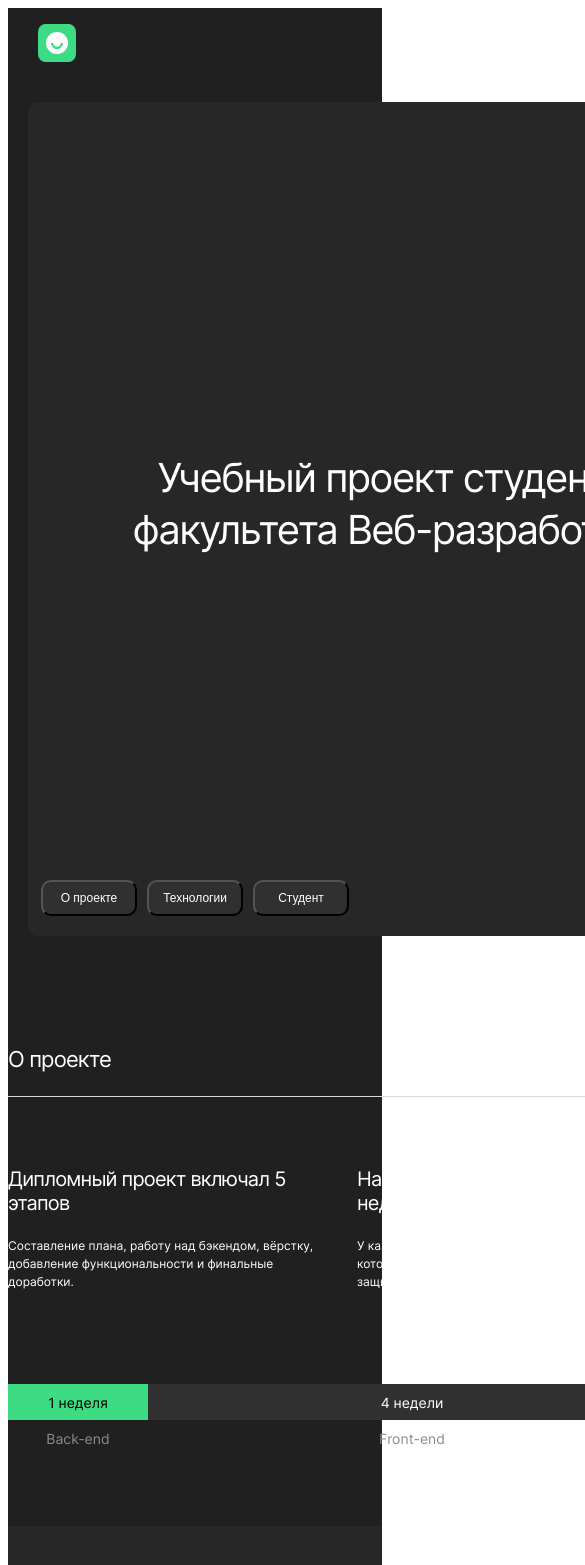
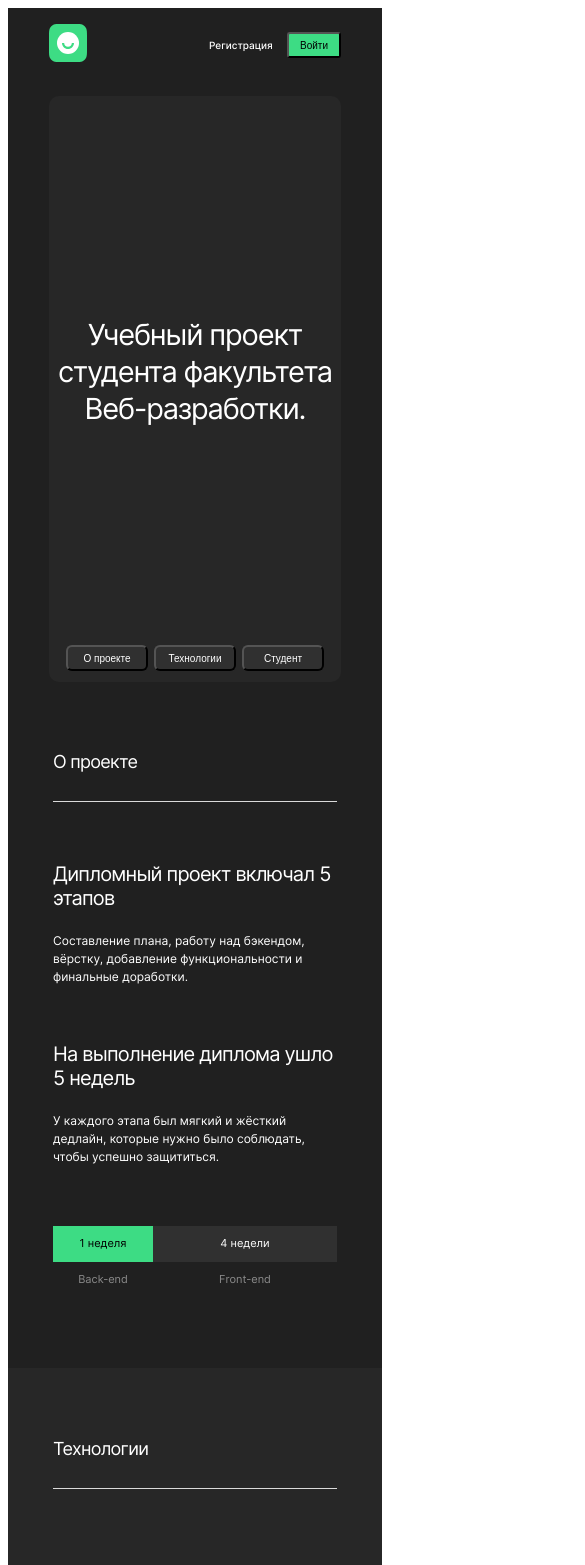
Before and after one commit to Andrey-Maystrenko/movies-explorer-frontend, a React (Create React App) app: page / in a window 390 px wide. Shown: the top 1565 px of the page, 585 px wide, since content can reach past the window. Built offline with nearby package versions, Linux system fonts and the light colour scheme.

Commit message:
diploma frontend 320 till AboutProject completed

```diff
--- a/src/components/Header/Header.css
+++ b/src/components/Header/Header.css
@@ -87,3 +87,38 @@
         margin-right: 30px;
     }
 }
+
+@media screen and (max-width: 767px) {
+    .header {
+        width: 320px;
+    }
+
+    .header__logo {
+        margin-left: 14px;
+    }
+
+    .header__login {
+        margin-right: 14px;
+    }
+
+    .header__link_register {
+        margin: 0 14px 0 auto;
+    }
+
+    .header__link {
+        font-size: 10px;
+    }
+
+    .header__login-text {
+        font-size: 10px;
+    }
+
+    .header__login {
+        width : 54px;
+        height: 26px;
+    }
+
+    .header__link_register {
+        width: 64px;
+    }
+}
--- a/src/components/Main/AboutMe/AboutMe.css
+++ b/src/components/Main/AboutMe/AboutMe.css
@@ -43,10 +43,6 @@
 }
 
 @media screen and (max-width: 1279px) {
-    .section__title {
-        padding-top: 90px;
-    }
-
     .about-me__content {
         width: 668px;
     }
--- a/src/components/Main/AboutProject/AboutProject.css
+++ b/src/components/Main/AboutProject/AboutProject.css
@@ -80,8 +80,9 @@
 
 @media screen and (max-width: 1279px) {
     .section__title {
-        width : 668px;
-        height: 50px;
+        width      : 668px;
+        height     : 50px;
+        padding-top: 90px;
     }
 
     .two-columns {
@@ -116,3 +117,46 @@
         width: 528px;
     }
 }
+
+@media screen and (max-width: 767px) {
+    .section__title {
+        width      : 284px;
+        font-size  : 18px;
+        line-height: 22px;
+        margin     : 0 auto 60px;
+        padding-top: 70px;
+    }
+
+    .two-columns {
+        width          : 284px;
+        margin         : 0 auto 0;
+        display        : flex;
+        justify-content: space-between;
+        flex-wrap      : wrap;
+    }
+
+    .two-columns__column {
+        width: 284px;
+    }
+
+    .two-columns__column:last-of-type {
+        margin-top: 56px;
+    }
+
+    .timeline__schema {
+        margin-top: 60px;
+    }
+
+    .timeline__backend {
+        width: 100px;
+    }
+
+    .timeline__frontend {
+        width: 184px;
+    }
+
+    .timeline {
+        font-size  : 11px;
+        line-height: 35px;
+    }
+}
--- a/src/components/Main/NavTab/NavTab.css
+++ b/src/components/Main/NavTab/NavTab.css
@@ -21,3 +21,28 @@
     line-height: 16px;
     color      : #FFFFFF;
 }
+
+@media screen and (max-width: 1279px) {
+    .navtab {
+        margin: -76px auto 20px;
+    }
+}
+
+@media screen and (max-width: 767px) {
+    .navtab {
+        width : 258px;
+        height: 26px;
+        margin: -51px auto 10px;
+    }
+
+    .navtab__button {
+        width        : 82px;
+        height       : 26px;
+        border-radius: 6px;
+    }
+
+    .navtab__button-text {
+        font-size  : 10px;
+        line-height: 16px;
+    }
+}
--- a/src/components/Main/Promo/Promo.css
+++ b/src/components/Main/Promo/Promo.css
@@ -54,3 +54,29 @@
         margin     : 0 auto;
     }
 }
+
+@media screen and (max-width: 767px) {
+    .promo {
+        width      : 320px;
+        height     : 600px;
+        padding-top: 14px;
+        margin     : 0 auto;
+    }
+
+    .title {
+        width : 292px;
+        height: 586px;
+    }
+
+    .title-text_promo {
+        width      : 292px;
+        padding-top: 220px;
+        height     : 111px;
+        text-align : center;
+    }
+
+    .title-text {
+        font-size  : 29px;
+        line-height: 37px;
+    }
+}
```
